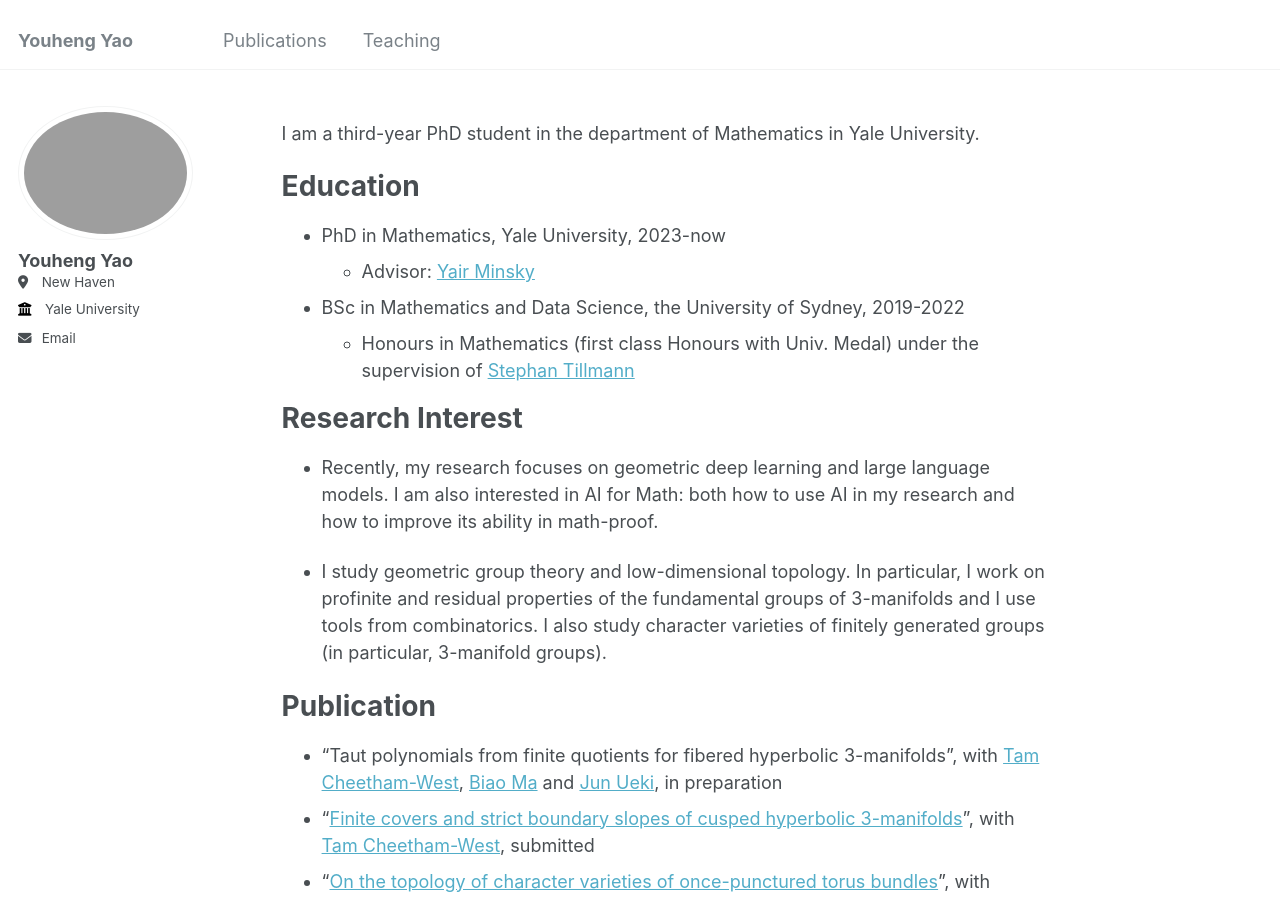
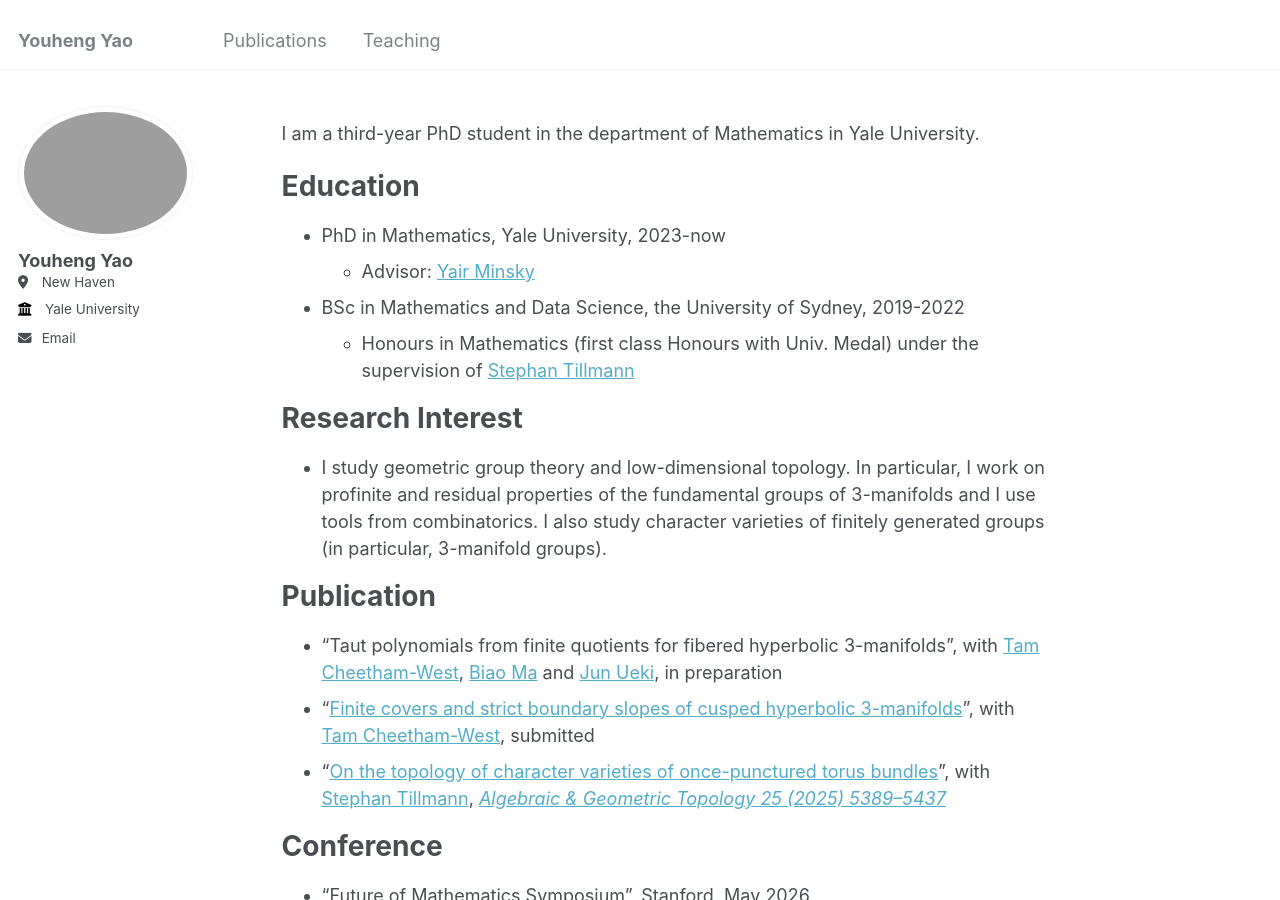
Before and after one commit to LionelYao/LionelYao.github.io, a Jekyll site: the page built from _pages/about.md, in a window 1280 px wide and 900 px high. Built offline with Jekyll 4.4.1, drawn with Linux system fonts in a browser that asks for light colours; a script that is not in the unit is left out.

Commit message:
Update about.md

```diff
--- a/_pages/about.md
+++ b/_pages/about.md
@@ -21,7 +21,6 @@ Education
 
 Research Interest
 ======
-- Recently, my research focuses on geometric deep learning and large language models. I am also interested in AI for Math: both how to use AI in my research and how to improve its ability in math-proof.
 
 - I study geometric group theory and low-dimensional topology. In particular, I work on profinite and residual properties of the fundamental groups of 3-manifolds and I use tools from combinatorics. I also study character varieties of finitely generated groups (in particular, 3-manifold groups).
 
```
